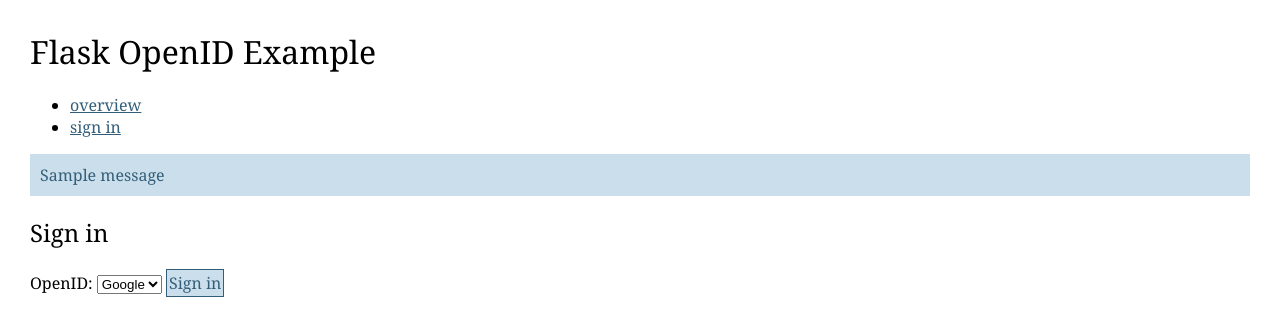
After one commit to danalicuben/helloflask, a Flask app: template helloflask/templates/login.html in a window 1280 px wide. The commit adds this page. Shown: the top 336 px of the page. Run offline with Flask 2, Linux system fonts and the light colour scheme; the template is opened without the code that fills it, so the values that code supplies are empty; one stand-in notice (Sample message) is shown.

Commit message:
add openid

```diff
--- a/helloflask/__init__.py
+++ b/helloflask/__init__.py
@@ -2,4 +2,7 @@ from flask import Flask
 
 app = Flask(__name__)
 
+app.secret_key = 'helloflask'
+
 import helloflask.views
+import helloflask.openid_views
--- /dev/null
+++ b/helloflask/openid_views.py
@@ -0,0 +1,79 @@
+import os
+
+from flask import g, session, flash, request, render_template, url_for, redirect
+from flaskext.openid import OpenID
+
+from helloflask import app
+import settings
+
+DATA_DIR = os.path.join(os.path.expanduser('~'), 'data')
+
+if not os.path.exists(DATA_DIR):
+    os.makedirs(DATA_DIR)
+
+oid = OpenID(app, DATA_DIR)
+
+openid_urls = {'google': 'https://www.google.com/accounts/o8/id',
+               'yahoo': 'https://yahoo.com'}
+
+users = {}
+
+@app.before_request
+def lookup_current_user():
+    g.user = None
+    print 'session', session
+    if 'openid' in session:
+        g.user = users.get(session['openid'])
+
+
+@app.route('/login', methods=['GET', 'POST'])
+@oid.loginhandler
+def login():
+    if g.user is not None:
+        return redirect(oid.get_next_url())
+    if request.method == 'POST':
+        openid = request.form.get('openid')
+        if openid:
+            openid_url = openid_urls.get(openid)
+            if openid_url:
+                return oid.try_login(openid_url, ask_for=['email', 'fullname', 'nickname'])
+    return render_template('login.html', next=oid.get_next_url(), error=oid.fetch_error())
+
+
+@oid.after_login
+def create_or_login(response):
+    session['openid'] = response.identity_url
+    user = users.get(response.identity_url)
+    if user is not None:
+        flash(u'Successfully signed in')
+        g.user = user
+        return redirect(oid.get_next_url())
+    return redirect(url_for('create_profile', next=oid.get_next_url(),
+                            name=response.fullname or response.nickname, email=response.email))
+
+
+@app.route('/create-profile', methods=['GET', 'POST'])
+def create_profile():
+    if g.user is not None or 'openid' not in session:
+        return redirect(url_for('index'))
+
+    if request.method == 'POST':
+        name = request.form['name']
+        email = request.form['email']
+        if not name:
+            flash(u'Error: you have to provide a name')
+        elif '@' not in email:
+            flash(u'Error: you have to enter a valid email address')
+        else:
+            flash(u'Profile successfully created')
+            users[session['openid']] = {'name': name, 'email': email}
+            return redirect(oid.get_next_url())
+    return render_template('create_profile.html', next_url=oid.get_next_url())
+
+
+@app.route('/logout')
+def logout():
+    session.pop('openid', None)
+    g.user = None
+    flash(u'You were signed out')
+    return redirect(oid.get_next_url())
--- /dev/null
+++ b/helloflask/static/style.css
@@ -0,0 +1,45 @@
+body {
+    font-family: 'Georgia', serif;
+    font-size: 16px;
+    margin: 30px;
+    padding: 0;
+}
+
+a {
+    color: #335E79;
+}
+
+p.message {
+    color: #335E79;
+    padding: 10px;
+    background: #CADEEB;
+}
+
+p.error {
+    color: #783232;
+    padding: 10px;
+    background: #EBCACA;
+}
+
+input {
+    font-family: 'Georgia', serif;
+    font-size: 16px;
+    border: 1px solid black;
+    color: #335E79;
+    padding: 2px;
+}
+
+input[type="submit"] {
+    background: #CADEEB;
+    color: #335E79;
+    border-color: #335E79;
+}
+
+input[name="openid"] {
+    background: url(openid.png) 4px no-repeat;
+    padding-left: 24px;
+}
+
+h1, h2 {
+    font-weight: normal;
+}
--- /dev/null
+++ b/helloflask/templates/login.html
@@ -0,0 +1,17 @@
+{% extends "openid_layout.html" %}
+{% block title %}Sign in{% endblock %}
+{% block body %}
+  <h2>Sign in</h2>
+  <form action="" method="post">
+    {% if error %}<p class="error"><strong>Error:</strong> {{ error }}</p>{% endif %}
+    <p>
+      OpenID:
+      <select name="openid">
+        <option value="google">Google</option>
+        <option value="yahoo">Yahoo</option>
+      </select>
+      <input type="submit" value="Sign in">
+      <input type="hidden" name="next" value="{{ next }}">
+    </p>
+  </form>
+{% endblock %}
--- /dev/null
+++ b/helloflask/templates/openid_layout.html
@@ -0,0 +1,16 @@
+<!doctype html>
+<title>{% block title %}Welcome{% endblock %} | Flask OpenID Example</title>
+<link rel=stylesheet type=text/css href="{{ url_for('static', filename='style.css') }}">
+<h1>Flask OpenID Example</h1>
+<ul class=navigation>
+  <li><a href="{{ url_for('index') }}">overview</a>
+  {% if g.user %}
+  <li><a href="{{ url_for('logout') }}">sign out [{{ g.user.name }}]</a>
+  {% else %}
+  <li><a href="{{ url_for('login') }}">sign in</a>
+  {% endif %}
+</ul>
+{% for message in get_flashed_messages() %}
+  <p class="message">{{ message }}</p>
+{% endfor %}
+{% block body %}{% endblock %}
--- a/requirements.txt
+++ b/requirements.txt
@@ -1,4 +1,5 @@
 Flask==0.8
+Flask-OpenID==1.0.1
 Jinja2==2.6
 PyJWT==0.1.2
 Werkzeug==0.8.3
@@ -6,6 +7,7 @@ boto==2.3.0
 certifi==0.0.8
 chardet==1.0.1
 httplib2==0.7.4
+python-openid==2.2.5
 requests==0.11.1
 twilio==3.3.6
 wsgiref==0.1.2
```
Also changed, not shown: helloflask/templates/create_profile.html (added, +24 -0 lines), helloflask/templates/index.html (+18 -0 lines), helloflask/static/openid-logo.png (added), 1 other file.
